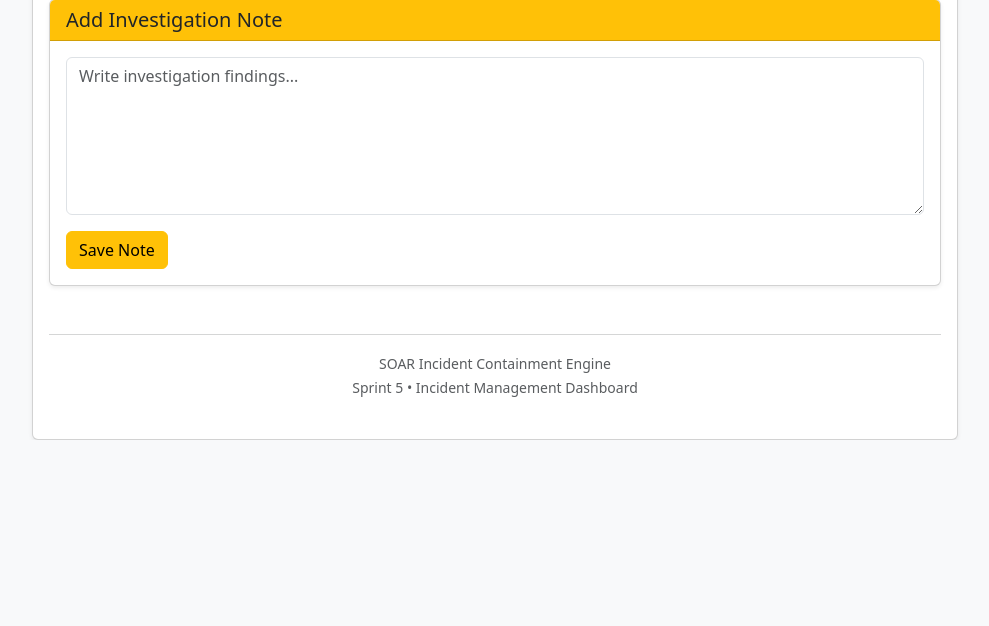
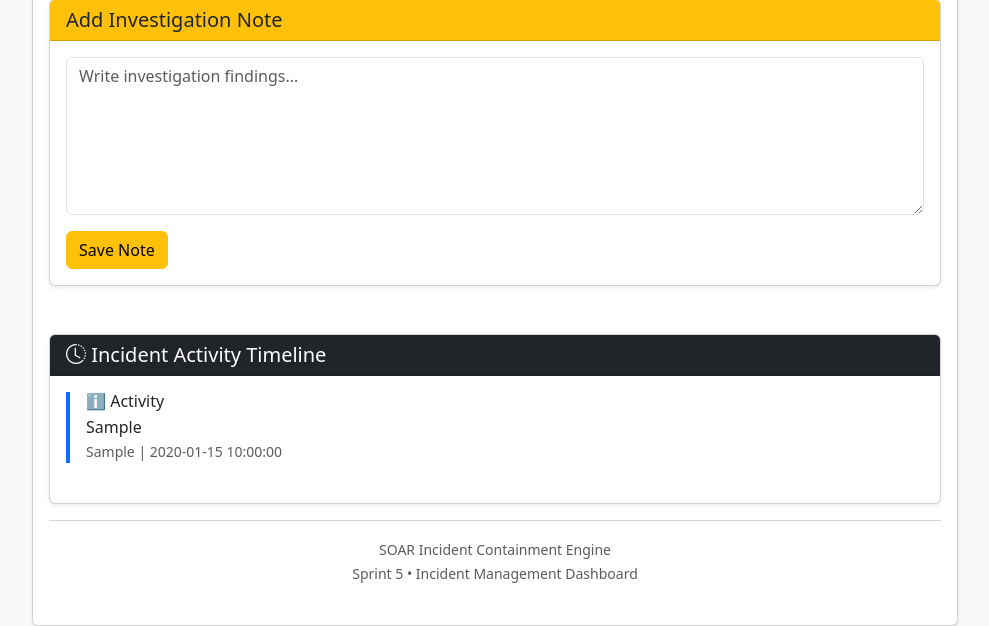
Before and after one commit to harishmohanraj87/soar-incident-containment-engine, a FastAPI app: page /incidents/dashboard/1 in a window 1280 px wide. Shown: the part 1181-1807 px from the top of the page, without its empty margins (145-1134 px from the left). Before the commit the page ends 1621 px from the top, so only its background shows below. Run offline with FastAPI, Linux system fonts and the light colour scheme; tables that the repository leaves empty hold one stand-in row (values such as "Sample post").

Commit message:
feat: implement incident activity timeline

```diff
--- a/backend/main.py
+++ b/backend/main.py
@@ -12,14 +12,14 @@ from playbooks.engine import execute_playbook
 
 from database.models import (
     create_alerts_table,
-    create_incidents_table
+    create_incidents_table,
+    create_incident_activity_table
 )
 
 from database.crud import (
     save_alert,
     create_incident,
 
-    # Alert Dashboard
     get_total_alerts,
     get_high_risk_alerts,
     get_critical_alerts,
@@ -29,21 +29,21 @@ from database.crud import (
     get_mttr,
     get_recent_alerts,
 
-    # Incident Management
     get_all_incidents,
     get_incident_by_id,
+    get_incident_summary,
+
+    incident_exists,
+
     update_incident_status,
     assign_analyst,
     add_analyst_note,
+    resolve_incident,
+
     delete_incident,
 
-    # Incident API Helpers
-    incident_exists,
-    get_incident_summary,
-    get_incidents_by_status,
-    get_incidents_by_analyst,
-    get_incident_counts,
-    resolve_incident
+    log_incident_activity,
+    get_incident_activity
 )
 
 app = FastAPI(
@@ -57,6 +57,7 @@ app = FastAPI(
 
 create_alerts_table()
 create_incidents_table()
+create_incident_activity_table()
 
 # ----------------------------------------
 # Static Files
@@ -212,6 +213,12 @@ def process_alert(alert: dict):
     }
 
     create_incident(incident)
+    log_incident_activity(
+    incident["incident_id"],
+    "CREATED",
+    "Incident created automatically from alert.",
+    "System"
+)
 
     # ======================================================
     # Return
@@ -388,6 +395,7 @@ async def incident_details_dashboard(
 
 
     incident = get_incident_by_id(incident_id)
+    activity = get_incident_activity(incident_id)
 
     if incident is None:
 
@@ -405,14 +413,16 @@ async def incident_details_dashboard(
         name="incident_details.html",
         context={
             "request": request,
-            "incident": incident
+            "incident": incident,
+            "activity": activity
+
+
         }
     )
 
  # ----------------------------------------
 # INCIDENT DETAILS ACTIONS (UI)
 # ----------------------------------------
-
 @app.post("/incidents/dashboard/{incident_id}/status")
 async def update_incident_status_ui(
     incident_id: str,
@@ -420,8 +430,23 @@ async def update_incident_status_ui(
 ):
     update_incident_status(incident_id, status)
 
+    log_incident_activity(
+        incident_id,
+        "STATUS",
+        f"Status changed to {status}",
+        "SOC Analyst"
+    )
+
     if status.upper() == "RESOLVED":
+
         resolve_incident(incident_id)
+
+        log_incident_activity(
+            incident_id,
+            "RESOLVED",
+            "Incident resolved.",
+            "SOC Analyst"
+        )
 
     return RedirectResponse(
         url=f"/incidents/dashboard/{incident_id}",
@@ -436,6 +461,13 @@ async def assign_incident_ui(
 ):
     assign_analyst(incident_id, assigned_to)
 
+    log_incident_activity(
+        incident_id,
+        "ASSIGNED",
+        f"Assigned to {assigned_to}",
+        assigned_to
+    )
+
     return RedirectResponse(
         url=f"/incidents/dashboard/{incident_id}",
         status_code=303
@@ -448,6 +480,13 @@ async def save_notes_ui(
     note: str = Form(...)
 ):
     add_analyst_note(incident_id, note)
+
+    log_incident_activity(
+        incident_id,
+        "NOTE",
+        note,
+        "SOC Analyst"
+    )
 
     return RedirectResponse(
         url=f"/incidents/dashboard/{incident_id}",
--- a/database/crud.py
+++ b/database/crud.py
@@ -594,3 +594,55 @@ def resolve_incident(incident_id):
 
     conn.commit()
     conn.close()
+    # ----------------------------------------
+# INCIDENT ACTIVITY LOG
+# ----------------------------------------
+
+def log_incident_activity(
+    incident_id,
+    activity_type,
+    activity,
+    performed_by="System"
+):
+    conn = create_connection()
+    cursor = conn.cursor()
+
+    cursor.execute("""
+        INSERT INTO incident_activity (
+            incident_id,
+            activity_type,
+            activity,
+            performed_by
+        )
+        VALUES (?, ?, ?, ?)
+    """, (
+        incident_id,
+        activity_type,
+        activity,
+        performed_by
+    ))
+
+    conn.commit()
+    conn.close()
+
+
+def get_incident_activity(incident_id):
+    conn = create_connection()
+    cursor = conn.cursor()
+
+    cursor.execute("""
+        SELECT
+            activity_type,
+            activity,
+            performed_by,
+            created_at
+        FROM incident_activity
+        WHERE incident_id = ?
+        ORDER BY created_at DESC
+    """, (incident_id,))
+
+    activities = cursor.fetchall()
+
+    conn.close()
+
+    return activities
--- a/templates/incident_details.html
+++ b/templates/incident_details.html
@@ -500,6 +500,89 @@
 <!-- ====================================== -->
 
 <footer class="mt-5 mb-4">
+<!-- ====================================== -->
+<!-- INCIDENT ACTIVITY TIMELINE -->
+<!-- ====================================== -->
+
+<div class="card shadow-sm mt-4">
+
+    <div class="card-header bg-dark text-white">
+
+        <h5 class="mb-0">
+
+            <i class="bi bi-clock-history"></i>
+
+            Incident Activity Timeline
+
+        </h5>
+
+    </div>
+
+    <div class="card-body">
+
+        {% if activity|length == 0 %}
+
+            <div class="text-muted text-center">
+
+                No activity recorded yet.
+
+            </div>
+
+        {% else %}
+
+            {% for item in activity %}
+
+            <div class="border-start border-4 border-primary ps-3 mb-4">
+
+                <h6 class="mb-1">
+
+                    {% if item[0] == "CREATED" %}
+                        🟢 Incident Created
+
+                    {% elif item[0] == "STATUS" %}
+                        🟡 Status Updated
+
+                    {% elif item[0] == "ASSIGNED" %}
+                        👤 Analyst Assigned
+
+                    {% elif item[0] == "NOTE" %}
+                        📝 Investigation Note
+
+                    {% elif item[0] == "RESOLVED" %}
+                        ✅ Incident Resolved
+
+                    {% else %}
+                        ℹ️ Activity
+
+                    {% endif %}
+
+                </h6>
+
+                <div>
+
+                    {{ item[1] }}
+
+                </div>
+
+                <small class="text-muted">
+
+                    {{ item[2] }}
+
+                    |
+
+                    {{ item[3] }}
+
+                </small>
+
+            </div>
+
+            {% endfor %}
+
+        {% endif %}
+
+    </div>
+
+</div>
 
     <div class="text-center text-muted">
 
```
Also changed, not shown: database/models.py (+33 -0 lines).
